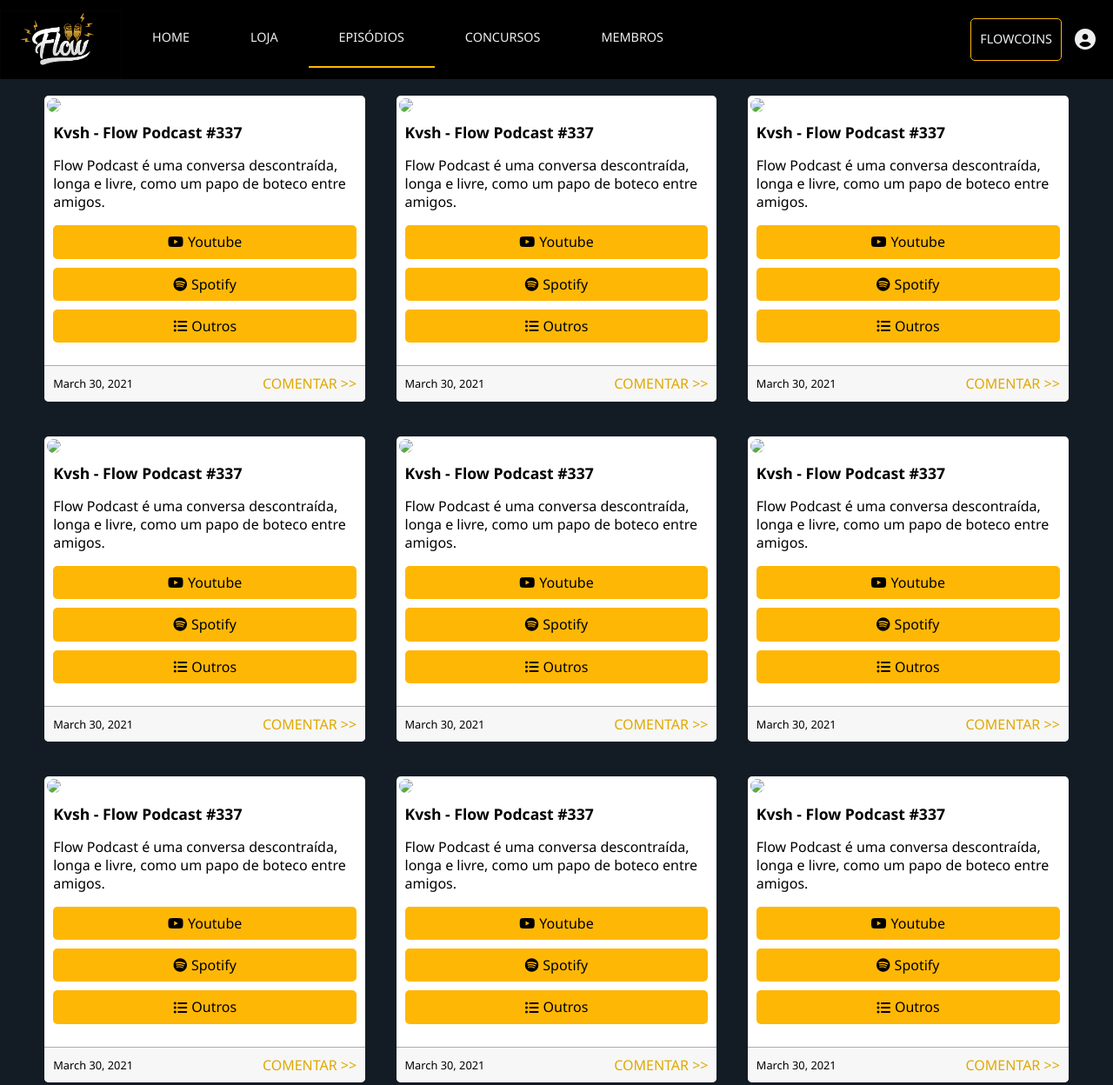
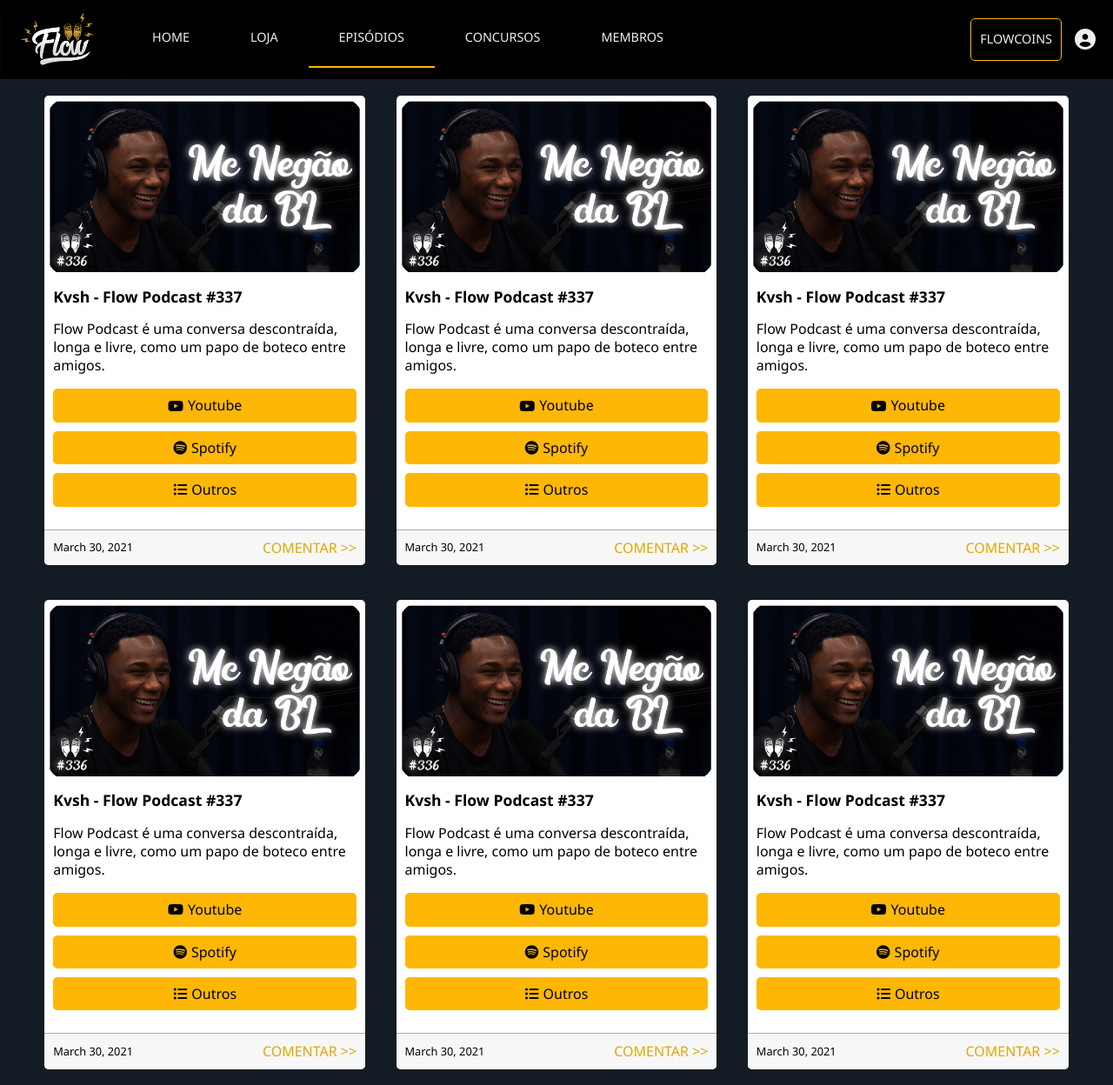
Before and after one commit to jordan-cod/flow-podcast-clonee, a plain HTML site: page content/pages/episodios.html in a window 1280 px wide. Shown: the top 1248 px of the page at 87% size. Drawn offline with Linux system fonts and the light colour scheme; the site is published under a folder, as on GitHub Pages, so addresses that start at the root find nothing.

Commit message:
correção dos links na page home

```diff
--- a/content/pages/episodios.html
+++ b/content/pages/episodios.html
@@ -60,7 +60,7 @@
                 <article class="card card-header">
                     <div class="tumb">
                         <a href="#">
-                            <img src="/content/img/cards/maxresdefault.jpg">
+                            <img src="../img/cards/maxresdefault.jpg">
                         </a>
                     </div>
                     <div class="card-main">
@@ -95,7 +95,7 @@
                 <article class="card card-header">
                     <div class="tumb">
                         <a href="#">
-                            <img src="/content/img/cards/maxresdefault.jpg">
+                            <img src="../img/cards/maxresdefault.jpg">
                         </a>
                     </div>
                     <div class="card-main">
@@ -130,7 +130,7 @@
                 <article class="card card-header">
                     <div class="tumb">
                         <a href="#">
-                            <img src="/content/img/cards/maxresdefault.jpg">
+                            <img src="../img/cards/maxresdefault.jpg">
                         </a>
                     </div>
                     <div class="card-main">
@@ -165,7 +165,7 @@
                 <article class="card card-header">
                     <div class="tumb">
                         <a href="#">
-                            <img src="/content/img/cards/maxresdefault.jpg">
+                            <img src="../img/cards/maxresdefault.jpg">
                         </a>
                     </div>
                     <div class="card-main">
@@ -200,7 +200,7 @@
                 <article class="card card-header">
                     <div class="tumb">
                         <a href="#">
-                            <img src="/content/img/cards/maxresdefault.jpg">
+                            <img src="../img/cards/maxresdefault.jpg">
                         </a>
                     </div>
                     <div class="card-main">
@@ -235,7 +235,7 @@
                 <article class="card card-header">
                     <div class="tumb">
                         <a href="#">
-                            <img src="/content/img/cards/maxresdefault.jpg">
+                            <img src="../img/cards/maxresdefault.jpg">
                         </a>
                     </div>
                     <div class="card-main">
@@ -270,7 +270,7 @@
                 <article class="card card-header">
                     <div class="tumb">
                         <a href="#">
-                            <img src="/content/img/cards/maxresdefault.jpg">
+                            <img src="../img/cards/maxresdefault.jpg">
                         </a>
                     </div>
                     <div class="card-main">
@@ -305,7 +305,7 @@
                 <article class="card card-header">
                     <div class="tumb">
                         <a href="#">
-                            <img src="/content/img/cards/maxresdefault.jpg">
+                            <img src="../img/cards/maxresdefault.jpg">
                         </a>
                     </div>
                     <div class="card-main">
@@ -340,7 +340,7 @@
                 <article class="card card-header">
                     <div class="tumb">
                         <a href="#">
-                            <img src="/content/img/cards/maxresdefault.jpg">
+                            <img src="../img/cards/maxresdefault.jpg">
                         </a>
                     </div>
                     <div class="card-main">
@@ -375,7 +375,7 @@
                 <article class="card card-header">
                     <div class="tumb">
                         <a href="#">
-                            <img src="/content/img/cards/maxresdefault.jpg">
+                            <img src="../img/cards/maxresdefault.jpg">
                         </a>
                     </div>
                     <div class="card-main">
@@ -410,7 +410,7 @@
                 <article class="card card-header">
                     <div class="tumb">
                         <a href="#">
-                            <img src="/content/img/cards/maxresdefault.jpg">
+                            <img src="../img/cards/maxresdefault.jpg">
                         </a>
                     </div>
                     <div class="card-main">
@@ -445,7 +445,7 @@
                 <article class="card card-header">
                     <div class="tumb">
                         <a href="#">
-                            <img src="/content/img/cards/maxresdefault.jpg">
+                            <img src="../img/cards/maxresdefault.jpg">
                         </a>
                     </div>
                     <div class="card-main">
```
